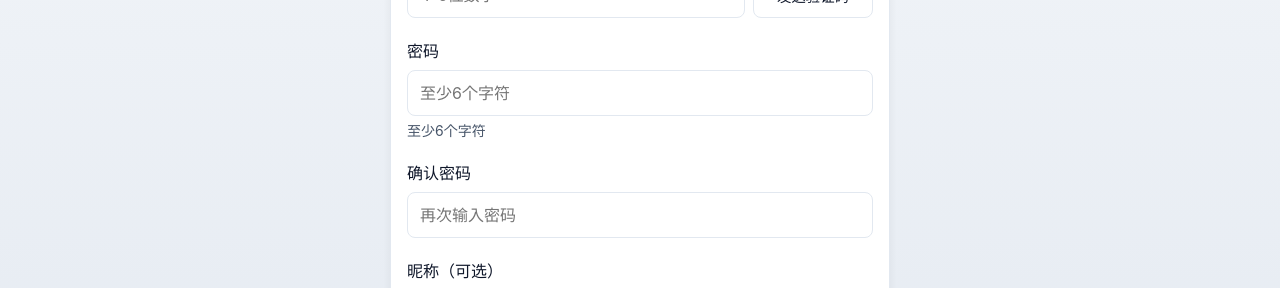
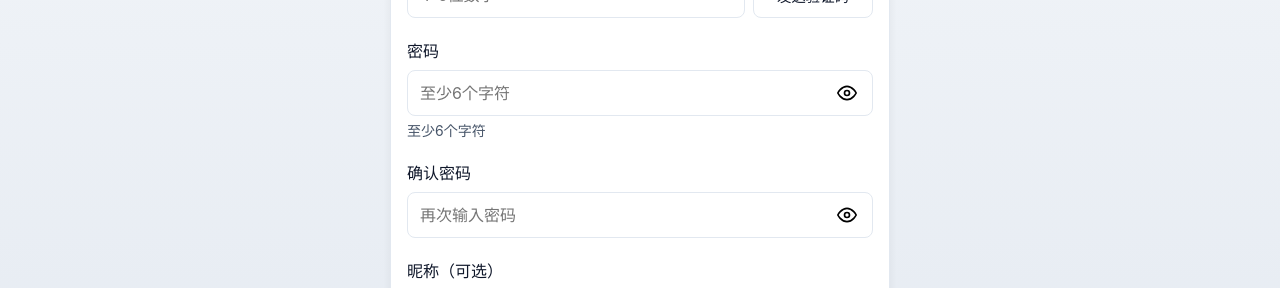
Before and after one commit to V4Corner/V4Corner, a React (Vite) app in the folder frontend/: page /register in a window 1280 px wide. Shown: the part 497-785 px from the top of the page. Built offline with nearby package versions, Linux system fonts and the light colour scheme; no server answers.

Commit message:
2026-01-22添加密码可见性切换功能

```diff
--- a/frontend/src/routes/Login.tsx
+++ b/frontend/src/routes/Login.tsx
@@ -5,6 +5,7 @@
 function Login() {
   const [usernameOrEmail, setUsernameOrEmail] = useState('');
   const [password, setPassword] = useState('');
+  const [showPassword, setShowPassword] = useState(false);
   const [rememberMe, setRememberMe] = useState(false);
   const [error, setError] = useState('');
   const [isLoading, setIsLoading] = useState(false);
@@ -46,14 +47,45 @@
           </div>
           <div className="form-group">
             <label className="form-label">密码</label>
+            <div style={{ position: 'relative' }}>
               <input
-              type="password"
+                type={showPassword ? 'text' : 'password'}
                 className="form-input"
                 placeholder="请输入密码"
                 value={password}
                 onChange={(e) => setPassword(e.target.value)}
                 required
+                style={{ paddingRight: '40px' }}
               />
+              <button
+                type="button"
+                onClick={() => setShowPassword(!showPassword)}
+                style={{
+                  position: 'absolute',
+                  right: '12px',
+                  top: '50%',
+                  transform: 'translateY(-50%)',
+                  background: 'none',
+                  border: 'none',
+                  cursor: 'pointer',
+                  padding: '4px',
+                  display: 'flex',
+                  alignItems: 'center',
+                  justifyContent: 'center'
+                }}
+              >
+                {showPassword ? (
+                  <svg width="20" height="20" viewBox="0 0 24 24" fill="none" stroke="currentColor" strokeWidth="2">
+                    <path d="M17.94 17.94A10.07 10.07 0 0 1 12 20c-7 0-11-8-11-8a18.45 18.45 0 0 1 5.06-5.94M1 1l22 22M9.9 4.24A9.12 9.12 0 0 1 12 4c7 0 11 8 11 8a18.5 18.5 0 0 1-2.16 3.19m-6.72-1.07a3 3 0 1 1-4.24-4.24" />
+                  </svg>
+                ) : (
+                  <svg width="20" height="20" viewBox="0 0 24 24" fill="none" stroke="currentColor" strokeWidth="2">
+                    <path d="M1 12s4-8 11-8 11 8 11 8-4 8-11 8-11-8-11-8z" />
+                    <circle cx="12" cy="12" r="3" />
+                  </svg>
+                )}
+              </button>
+            </div>
           </div>
           <div className="form-group">
             <label className="form-checkbox">
--- a/frontend/src/routes/Register.tsx
+++ b/frontend/src/routes/Register.tsx
@@ -14,6 +14,8 @@
   const [isLoading, setIsLoading] = useState(false);
   const [isSendingCode, setIsSendingCode] = useState(false);
   const [countdown, setCountdown] = useState(0);
+  const [showPassword, setShowPassword] = useState(false);
+  const [showPasswordConfirm, setShowPasswordConfirm] = useState(false);
 
   const { register } = useAuth();
   const navigate = useNavigate();
@@ -139,8 +141,9 @@
           </div>
           <div className="form-group">
             <label className="form-label">密码</label>
+            <div style={{ position: 'relative' }}>
               <input
-              type="password"
+                type={showPassword ? 'text' : 'password'}
                 className="form-input"
                 placeholder="至少6个字符"
                 value={password}
@@ -148,19 +151,80 @@
                 required
                 minLength={6}
                 maxLength={20}
+                style={{ paddingRight: '40px' }}
               />
+              <button
+                type="button"
+                onClick={() => setShowPassword(!showPassword)}
+                style={{
+                  position: 'absolute',
+                  right: '12px',
+                  top: '50%',
+                  transform: 'translateY(-50%)',
+                  background: 'none',
+                  border: 'none',
+                  cursor: 'pointer',
+                  padding: '4px',
+                  display: 'flex',
+                  alignItems: 'center',
+                  justifyContent: 'center'
+                }}
+              >
+                {showPassword ? (
+                  <svg width="20" height="20" viewBox="0 0 24 24" fill="none" stroke="currentColor" strokeWidth="2">
+                    <path d="M17.94 17.94A10.07 10.07 0 0 1 12 20c-7 0-11-8-11-8a18.45 18.45 0 0 1 5.06-5.94M1 1l22 22M9.9 4.24A9.12 9.12 0 0 1 12 4c7 0 11 8 11 8a18.5 18.5 0 0 1-2.16 3.19m-6.72-1.07a3 3 0 1 1-4.24-4.24" />
+                  </svg>
+                ) : (
+                  <svg width="20" height="20" viewBox="0 0 24 24" fill="none" stroke="currentColor" strokeWidth="2">
+                    <path d="M1 12s4-8 11-8 11 8 11 8-4 8-11 8-11-8-11-8z" />
+                    <circle cx="12" cy="12" r="3" />
+                  </svg>
+                )}
+              </button>
+            </div>
             <div className="form-help">至少6个字符</div>
           </div>
           <div className="form-group">
             <label className="form-label">确认密码</label>
+            <div style={{ position: 'relative' }}>
               <input
-              type="password"
+                type={showPasswordConfirm ? 'text' : 'password'}
                 className="form-input"
                 placeholder="再次输入密码"
                 value={passwordConfirm}
                 onChange={(e) => setPasswordConfirm(e.target.value)}
                 required
+                style={{ paddingRight: '40px' }}
               />
+              <button
+                type="button"
+                onClick={() => setShowPasswordConfirm(!showPasswordConfirm)}
+                style={{
+                  position: 'absolute',
+                  right: '12px',
+                  top: '50%',
+                  transform: 'translateY(-50%)',
+                  background: 'none',
+                  border: 'none',
+                  cursor: 'pointer',
+                  padding: '4px',
+                  display: 'flex',
+                  alignItems: 'center',
+                  justifyContent: 'center'
+                }}
+              >
+                {showPasswordConfirm ? (
+                  <svg width="20" height="20" viewBox="0 0 24 24" fill="none" stroke="currentColor" strokeWidth="2">
+                    <path d="M17.94 17.94A10.07 10.07 0 0 1 12 20c-7 0-11-8-11-8a18.45 18.45 0 0 1 5.06-5.94M1 1l22 22M9.9 4.24A9.12 9.12 0 0 1 12 4c7 0 11 8 11 8a18.5 18.5 0 0 1-2.16 3.19m-6.72-1.07a3 3 0 1 1-4.24-4.24" />
+                  </svg>
+                ) : (
+                  <svg width="20" height="20" viewBox="0 0 24 24" fill="none" stroke="currentColor" strokeWidth="2">
+                    <path d="M1 12s4-8 11-8 11 8 11 8-4 8-11 8-11-8-11-8z" />
+                    <circle cx="12" cy="12" r="3" />
+                  </svg>
+                )}
+              </button>
+            </div>
           </div>
           <div className="form-group">
             <label className="form-label">昵称（可选）</label>
```
Also changed, not shown: 1 other file (tests, documents, lock files or other folders). Lines whose indentation alone changed are shown as unchanged.
